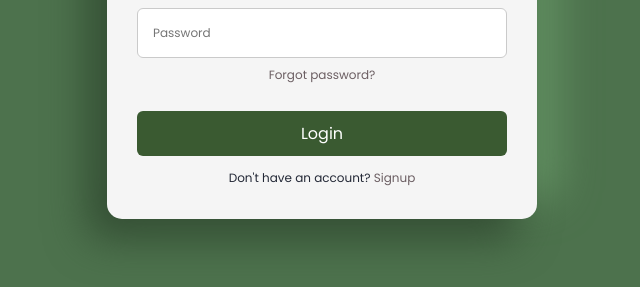
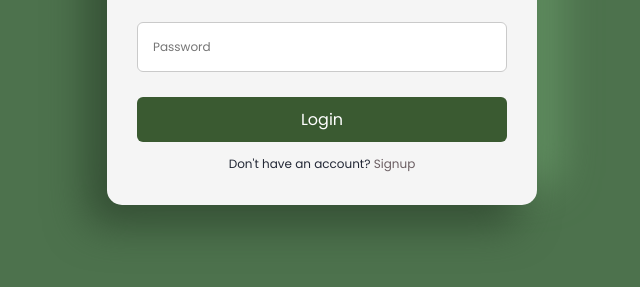
Before and after one commit to baddddddddd/AnGawa, a plain HTML site: page src/web/pages/login.html in a window 1280 px wide. Shown: the part 375-662 px from the top of the page, without its empty margins (318-958 px from the left). Drawn offline with Linux system fonts and the light colour scheme.

Commit message:
Remove forgot password feature

```diff
--- a/src/web/pages/login.html
+++ b/src/web/pages/login.html
@@ -23,10 +23,6 @@
                     <input type="password" placeholder="Password" class="password" required>
                 </div>
 
-                <div class="form-link">
-                    <a href="#" class="forgot-pass">Forgot password?</a>
-                </div>
-
                 <div class="field button-field">
                     <div class="login-button"><button>Login</button></div>
                 </div>
```
